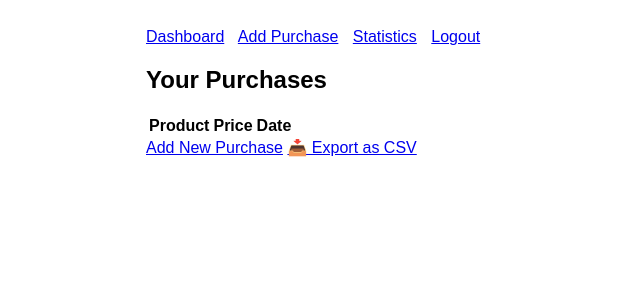
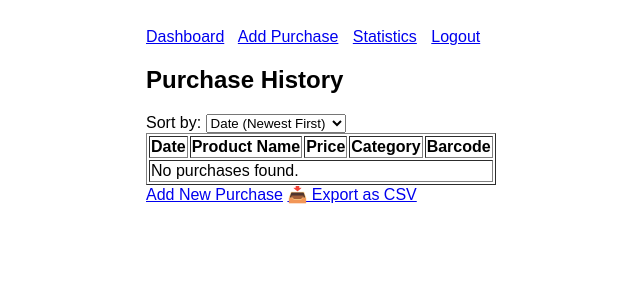
Before and after one commit to asen-krasimirov/budget_tracker, a Django app: page /purchases/dashboard/ in a window 1280 px wide. Shown: the top 300 px of the page, without its empty margins (194-834 px from the left). Run offline with Django 5.2, Linux system fonts and the light colour scheme; a user stored in the database is signed in; data comes from the database, SQL or seed files in the repository; both versions use the stored data as it was after the commit; lists and menus that the app fills with data are empty.

Commit message:
Add sorting in dashboard

```diff
--- a/purchases/views.py
+++ b/purchases/views.py
@@ -82,9 +82,22 @@ def add_purchase(request, barcode):
 
 @login_required
 def dashboard(request):
-    """Shows only purchases of the logged-in user."""
-    purchases = Purchase.objects.filter(user=request.user).order_by('-date')
-    return render(request, 'purchases/dashboard.html', {'purchases': purchases})
+    """Displays purchases with sorting options."""
+    sort_by = request.GET.get("sort", "date_desc")  # ✅ Default sorting: Newest first
+
+    purchases = Purchase.objects.filter(user=request.user)
+
+    # ✅ Sorting logic
+    if sort_by == "date_asc":
+        purchases = purchases.order_by("date")  # Oldest first
+    elif sort_by == "date_desc":
+        purchases = purchases.order_by("-date")  # Newest first
+    elif sort_by == "price_asc":
+        purchases = purchases.order_by("price")  # Lowest price first
+    elif sort_by == "price_desc":
+        purchases = purchases.order_by("-price")  # Highest price first
+
+    return render(request, "purchases/dashboard.html", {"purchases": purchases, "sort_by": sort_by})
 
 @login_required
 def export_purchases_csv(request):
--- a/templates/purchases/dashboard.html
+++ b/templates/purchases/dashboard.html
@@ -1,21 +1,47 @@
 {% extends '../base.html' %}
 
 {% block content %}
-<h2>Your Purchases</h2>
-<table>
+<h2>Purchase History</h2>
+
+<!-- Sorting Dropdown -->
+<form method="GET" id="sort-form">
+    <label for="sort">Sort by:</label>
+    <select name="sort" id="sort" onchange="document.getElementById('sort-form').submit();">
+        <option value="date_desc" {% if sort_by == "date_desc" %}selected{% endif %}>Date (Newest First)</option>
+        <option value="date_asc" {% if sort_by == "date_asc" %}selected{% endif %}>Date (Oldest First)</option>
+        <option value="price_desc" {% if sort_by == "price_desc" %}selected{% endif %}>Price (Highest First)</option>
+        <option value="price_asc" {% if sort_by == "price_asc" %}selected{% endif %}>Price (Lowest First)</option>
+    </select>
+</form>
+
+<!-- Purchases Table -->
+<table border="1">
+    <thead>
         <tr>
-        <th>Product</th>
+            <th>Date</th>
+            <th>Product Name</th>
             <th>Price</th>
-        <th>Date</th>
+            <th>Category</th>
+            <th>Barcode</th>
         </tr>
+    </thead>
+    <tbody>
         {% for purchase in purchases %}
         <tr>
+            <td>{{ purchase.date }}</td>
             <td>{{ purchase.name }}</td>
-        <td>${{ purchase.price }}</td>
-        <td>{{ purchase.date }}</td>
+            <td>{{ purchase.price }}</td>
+            <td>{{ purchase.category }}</td>
+            <td>{{ purchase.barcode }}</td>
+        </tr>
+        {% empty %}
+        <tr>
+            <td colspan="5">No purchases found.</td>
         </tr>
         {% endfor %}
+    </tbody>
 </table>
+
 <a href="{% url 'upload_barcode' %}">Add New Purchase</a>
 <a href="{% url 'export_purchases_csv' %}" class="btn btn-primary">📥 Export as CSV</a>
 {% endblock %}
```
Also changed, not shown: db.sqlite3. Lines whose indentation alone changed are shown as unchanged.
